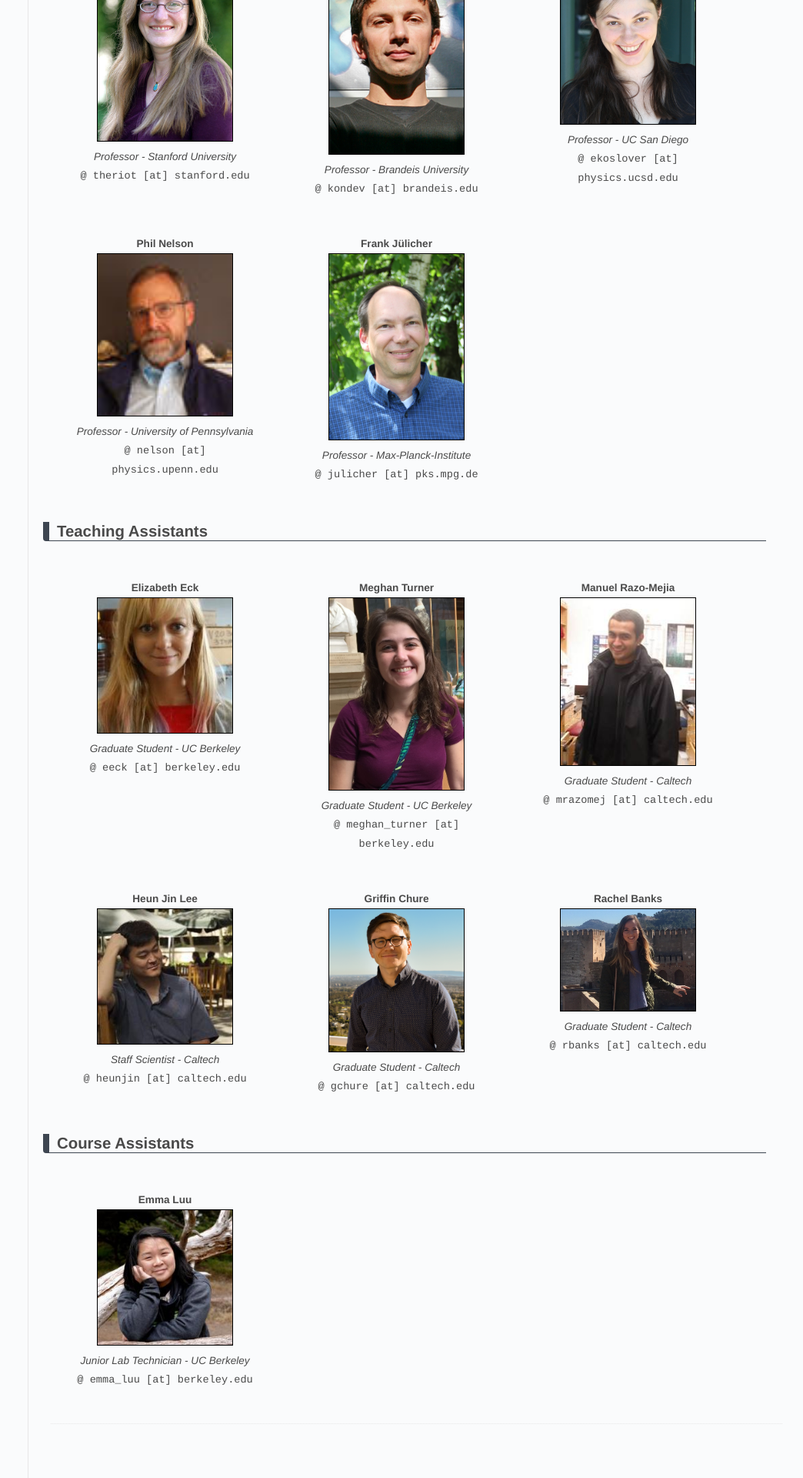
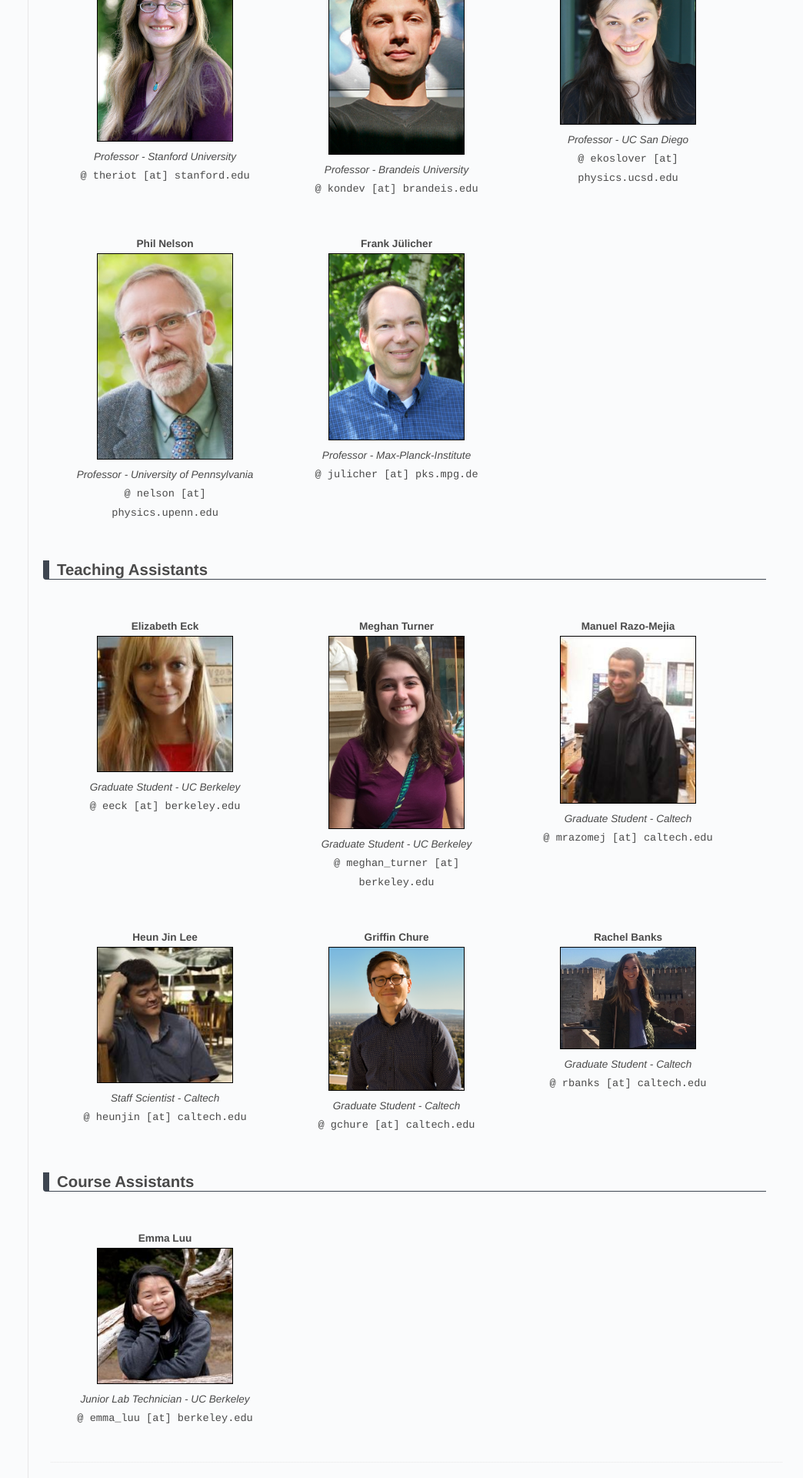
Before and after one commit to RPGroup-PBoC/mbl_pboc, a Jekyll site: the page built from _posts/2017-01-28-people.md, in a window 1280 px wide. Shown: the part 841-2761 px from the top of the page at 77% size, without its empty margins (236-1280 px from the left). Built offline with Jekyll 4.4.1, drawn with Linux system fonts in a browser that asks for light colours.

Commit message:
Switched to alternative image for Phil Nelson
The image for Phil Nelson was changed from philnelson.png to philnelson_cropped.png.

```diff
--- a/_data/members.yaml
+++ b/_data/members.yaml
@@ -26,7 +26,7 @@ Instructors:
     loc: UC San Diego
     email: ekoslover [at] physics.ucsd.edu
   - name: Phil Nelson
-    img: philnelson.jpg
+    img: philnelson_cropped.png
     title: Professor
     loc: University of Pennsylvania
     email: nelson [at] physics.upenn.edu
```
